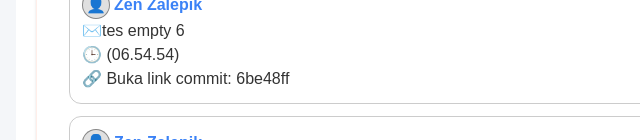
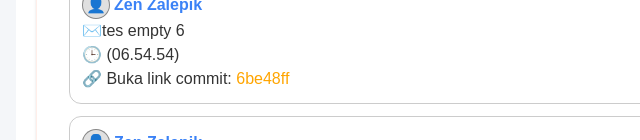
Before and after one commit to Evosist/evosist_parking-report, a plain HTML site: page index.html in a window 1280 px wide. Shown: the part 812-952 px from the top of the page, 0-640 px from the left. Drawn offline with nearby package versions, Linux system fonts and the light colour scheme.

Commit message:
tag script a orange

```diff
--- a/index.html
+++ b/index.html
@@ -3551,6 +3551,17 @@ document.addEventListener("DOMContentLoaded", function () {
   highlightText("fahmiitmamul", "text-purple-500 font-bold");
 });
 </script>
+<script>
+  document.addEventListener("DOMContentLoaded", function () {
+    // Ambil semua <a>
+    const links = document.querySelectorAll("a");
+
+    // Ubah style warna menjadi orange
+    links.forEach(link => {
+      link.style.color = "orange";
+    });
+  });
+</script>
 
   </body>
   </html>
```
Also changed, not shown: report-server/generateReport.js (+11 -0 lines).
